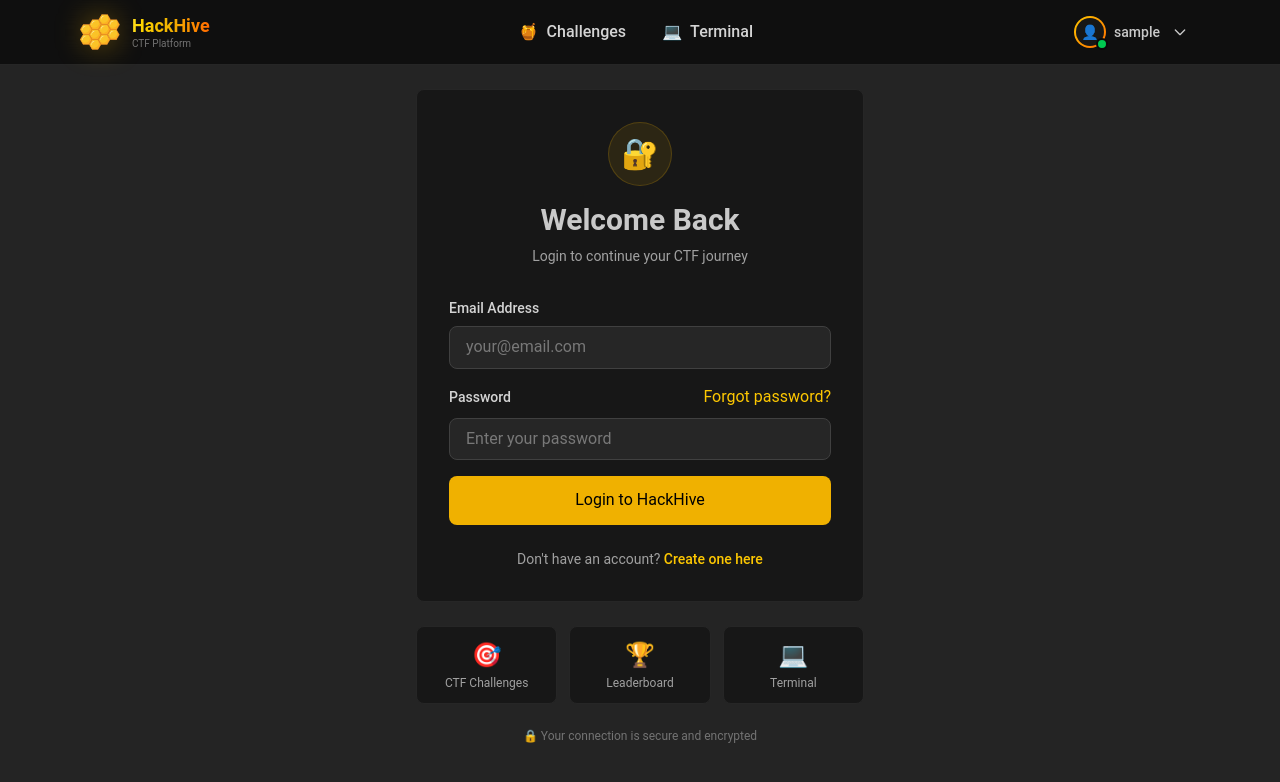
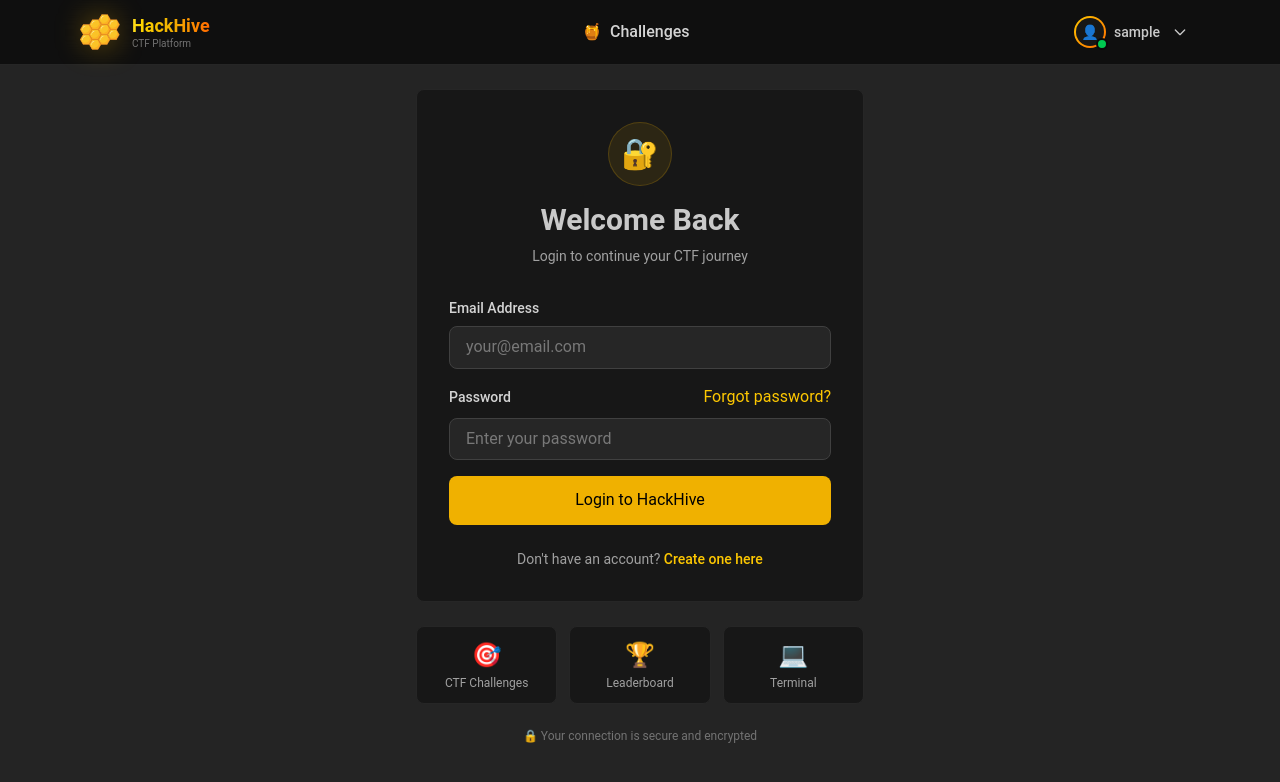
Before and after one commit to AAnawat/HackHive, a React (Vite) app in the folder frontend/: page /login in a window 1280 px wide. Shown: the top 782 px of the page. Built offline with nearby package versions, Linux system fonts and the light colour scheme; sample sign-in values are in the browser's storage.

Commit message:
Merge Header and ProfilePage

```diff
--- a/frontend/src/components/Header.tsx
+++ b/frontend/src/components/Header.tsx
@@ -57,23 +57,6 @@ export default function Header() {
               </span>
             </NavLink>
 
-            {user && (
-              <NavLink
-                to="/xterm"
-                className={({ isActive }) =>
-                  `px-4 py-2 rounded-lg font-medium transition-all ${
-                    isActive
-                      ? 'bg-yellow-500/10 text-yellow-400 shadow-lg shadow-yellow-500/20'
-                      : 'text-neutral-300 hover:text-white hover:bg-neutral-800/50'
-                  }`
-                }
-              >
-                <span className="flex items-center gap-2">
-                  <span>💻</span>
-                  <span>Terminal</span>
-                </span>
-              </NavLink>
-            )}
           </nav>
 
           {/* User Section */}
@@ -145,24 +128,6 @@ export default function Header() {
                           <span className="text-sm">My Profile</span>
                         </Link>
 
-                        <Link
-                          to="/problems"
-                          onClick={() => setIsProfileOpen(false)}
-                          className="flex items-center gap-3 px-3 py-2 rounded-md hover:bg-neutral-800 transition-colors md:hidden"
-                        >
-                          <span className="text-lg">🍯</span>
-                          <span className="text-sm">Challenges</span>
-                        </Link>
-
-                        <Link
-                          to="/xterm"
-                          onClick={() => setIsProfileOpen(false)}
-                          className="flex items-center gap-3 px-3 py-2 rounded-md hover:bg-neutral-800 transition-colors md:hidden"
-                        >
-                          <span className="text-lg">💻</span>
-                          <span className="text-sm">Terminal</span>
-                        </Link>
-
                         <div className="border-t border-neutral-800 my-2"></div>
 
                         <button
@@ -227,23 +192,6 @@ export default function Header() {
               <span>🍯</span>
               <span className="font-medium">Challenges</span>
             </NavLink>
-
-            {user && (
-              <NavLink
-                to="/xterm"
-                onClick={() => setIsMenuOpen(false)}
-                className={({ isActive }) =>
-                  `flex items-center gap-3 px-4 py-3 rounded-lg transition-all ${
-                    isActive
-                      ? 'bg-yellow-500/10 text-yellow-400'
-                      : 'text-neutral-300 hover:bg-neutral-800/50'
-                  }`
-                }
-              >
-                <span>💻</span>
-                <span className="font-medium">Terminal</span>
-              </NavLink>
-            )}
           </div>
         )}
       </div>
```
Also changed, not shown: frontend/src/pages/ProfilePage.tsx (line endings or trailing spaces).
